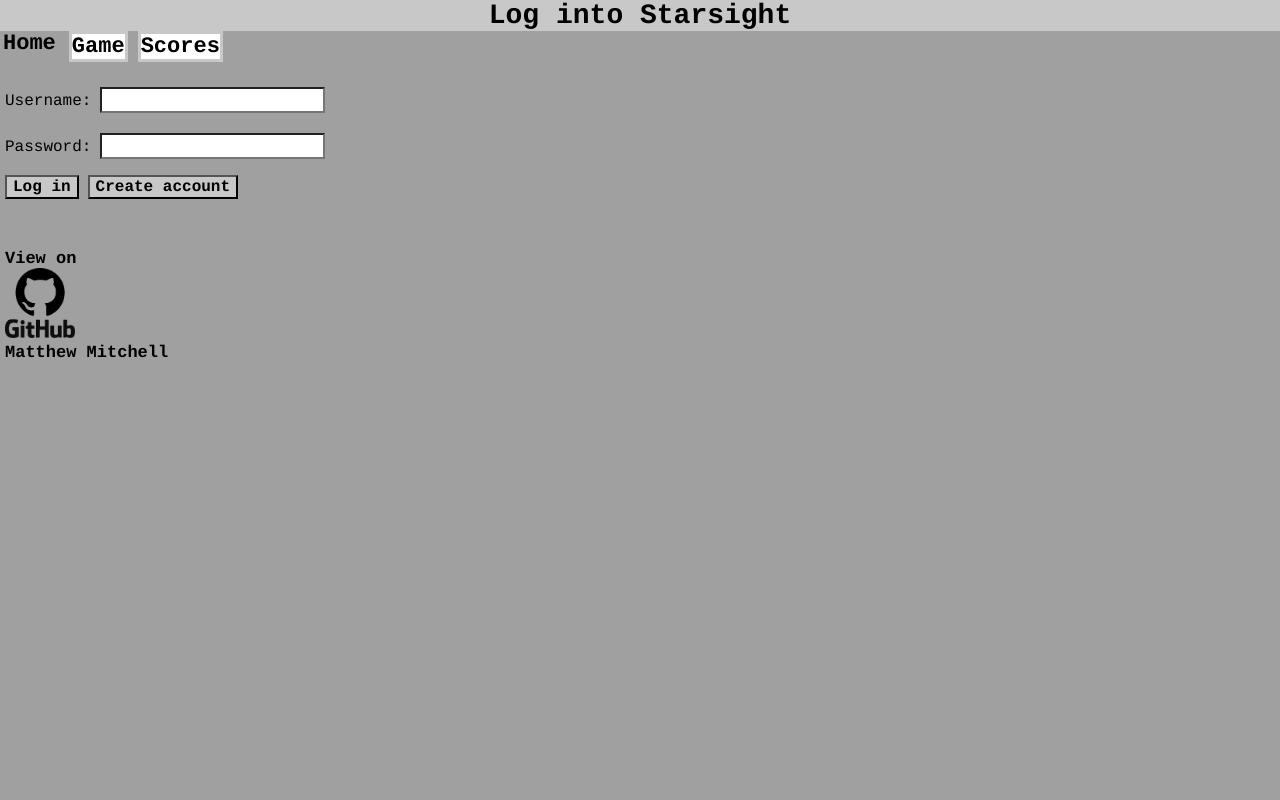
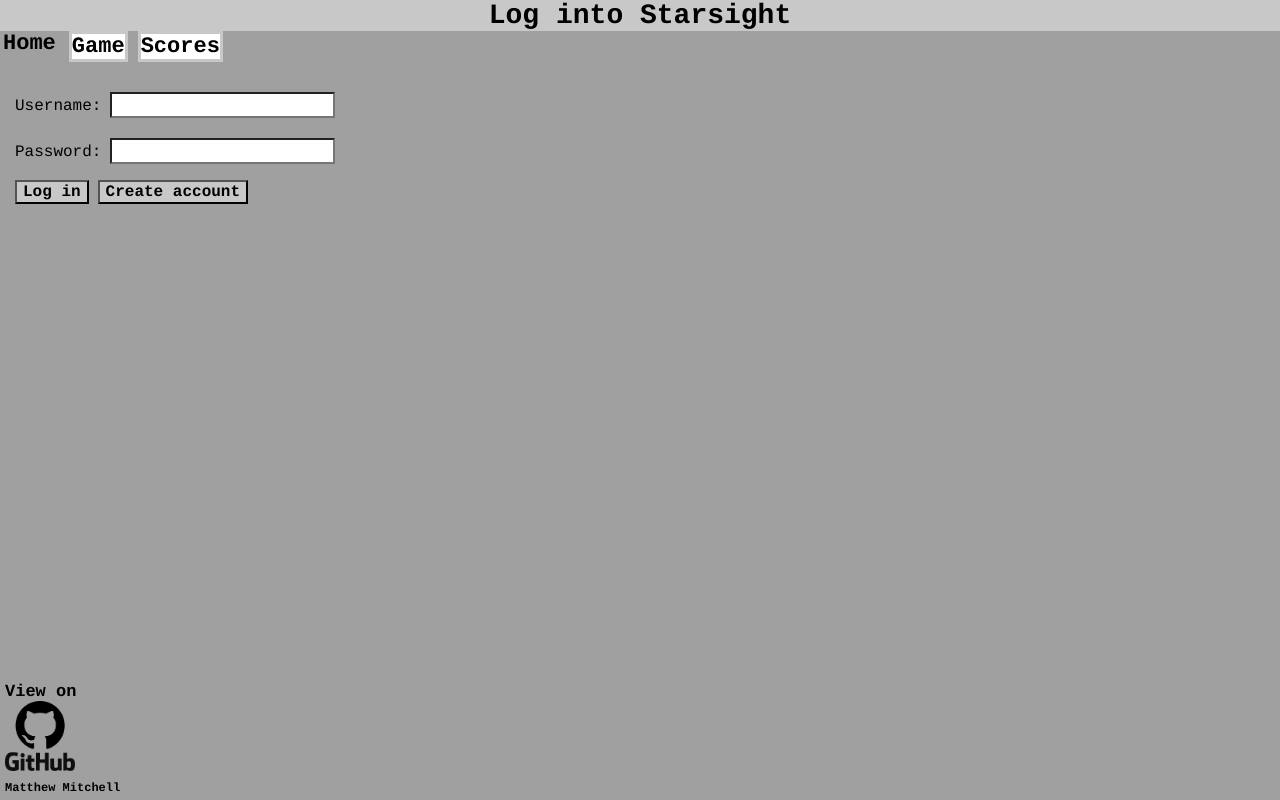
Before and after one commit to MattSteveMitch/startup, a React (Vite) app: page / in a window 1280 px wide. Built offline with nearby package versions, Linux system fonts and the light colour scheme.

Commit message:
Made home page flexible, Github link at the very bottom

```diff
--- a/index.html
+++ b/index.html
@@ -11,5 +11,5 @@
 </body>
 
 <!--To do:
-not found page
+change browser tab title (and icon?) depending on what page you're on
 -->
--- a/src/app.jsx
+++ b/src/app.jsx
@@ -4,22 +4,24 @@ import {Login} from "/src/home/login";
 import {Game} from "/src/game/game";
 import {Scores} from "/src/scores/scores";
 import {Register} from "/src/home/register";
+import {Secret} from "/src/secret/secret";
 import {NotFound} from "./not_found";
 import "./app.css"
 
 
 export default function App() {
     return (
-        <div className="body">
+        <div>
             <BrowserRouter>
                 <Routes>
                     <Route path="/" element={<Login />}></Route>
                     <Route path="/game" element={<Game />}></Route>
                     <Route path="/scores" element={<Scores />}></Route>
                     <Route path="/register" element={<Register />}></Route>
+                    <Route path="/secret" element={<Secret />}></Route>
                     <Route path="*" element={<NotFound />}></Route>
                 </Routes>
             </BrowserRouter>
         </div>
-    )
+    );
 }
--- a/src/home/home.css
+++ b/src/home/home.css
@@ -1,6 +1,13 @@
-main {
-    display: block;
-    margin-top: 5px;
+.body.home {
+    height: 100vh;
+    display: flex;
+    flex-direction: column;
+}
+
+main.home {
+    margin-top: 10px;
+    margin-left: 15px;
+    flex: 1 0 180px;
 }
 
 button:hover {
@@ -18,7 +25,6 @@ label {
     margin-right: 9px;
 }
 
-
 button {
     font-weight: bold;
     font-size: 16px;
@@ -30,7 +36,12 @@ button {
 
 footer {
     margin-left: 5px;
-    margin-top: 50px;
     font-size: 17px;
     font-weight: bold;
 }
+
+p#author {
+    padding-bottom: 5px;
+    padding-top: 5px;
+    font-size: 12px;
+}
--- a/src/home/login.jsx
+++ b/src/home/login.jsx
@@ -4,7 +4,7 @@ import "./home.css";
 
 export function Login() {
     return (
-        <div className="body">
+        <div className="body home">
             <header>
                 <h1>Log into Starsight</h1>
                 <nav>
@@ -13,7 +13,7 @@ export function Login() {
                     <NavLink className="navlink" to="/scores">Scores</NavLink>
                 </nav>
             </header>
-            <main>
+            <main className="home">
                 <div>
                     <form action="/game">
                         <section>
@@ -41,7 +41,7 @@ export function Login() {
                 <a href="https://github.com/MattSteveMitch/startup">
                     <img src="github.png" alt="Github logo" width="70" />
                 </a>
-                <p>Matthew Mitchell</p>
+                <p id="author">Matthew Mitchell</p>
             </footer>
         </div>
     );
--- a/src/home/register.jsx
+++ b/src/home/register.jsx
@@ -4,7 +4,7 @@ import "./home.css"
 
 export function Register() {
     return (
-        <div className="body">
+        <div className="body home">
             <header>
                 <h1>Sign up for Starsight account</h1>
                 <nav>
@@ -14,7 +14,7 @@ export function Register() {
                 </nav>
             </header>
 
-            <main>
+            <main className="home">
                 <div>
                     <form action="/">
                         <section>
--- a/src/scores/scores.css
+++ b/src/scores/scores.css
@@ -54,6 +54,7 @@ tr.spare > td {
 section.score {
     padding-right: 30px;
     border-right: 1px solid black;
+    padding-bottom: 30px;
 }
 
 .personal {
@@ -92,6 +93,5 @@ section.score {
     section.score {
         border-right: none;
         border-bottom: 1px solid black;
-        padding-bottom: 30px;
     }
 }
--- a/secret/secret.css
+++ b/src/secret/secret.css
@@ -7,7 +7,12 @@
     background-color: gray;
 }
 
+main.secret {
+    display: block;
+}
+
 pre {
+    margin-bottom: 50px;
     font-family: Tengwar;
     font-size: 65px;
     font-style: italic;
--- /dev/null
+++ b/src/secret/secret.jsx
@@ -0,0 +1,18 @@
+import React from "react";
+import "./secret.css";
+
+export function Secret() {
+    return (
+        <main className="secret">
+            <pre>hlE:^!  y&lt;;&gt;  hvA  ds*kvOredE  nlOd~ElIz  ske=rte  m&#125;'&#91;jA!</pre>
+            <pre>Ds*  z*  tNEwra  kr:'ta=dE  bY  nlOd~ElI.</pre>
+            <pre>$a nZag drobtalOkF,     $a nZag gb~EtalO</pre>
+            <pre>$a nZag TRkatalOkF,     GA brozmO $e;' kRp`etalO</pre>
+            <pre>;'sto  ;'s  teNwar  kre;@dO  por  nO+lEd~Il.</pre>
+            <pre>!holA!  !;&gt;sted  ha  dEskubI;'rto  ;'l  mEns@Ke  &#125;'&#91;kreto  dE  nO+lEd~Il! </pre>
+            <pre>s*  ;&gt;sted  pu;'dE  lEer  ;'sto,  !ti;'nE  mI  Respeto!</pre>
+            <pre>sd~E  m:'  nA  :'mlA+  ta  P  flOwoNI  dArs'  &#40;splEdE  fnOtekilAY&#40;,</pre>
+            <pre>mtastvE+mci&lt;taj&lt;:'mlA+dtokmO</pre>
+        </main>
+    );
+}
```
Also changed, not shown: secret/index.html (deleted, +0 -16 lines), secret/secret.html (deleted, +0 -7 lines), src/secret/letter.png (renamed from secret/letter.png), src/secret/tengwar.ttf (renamed from secret/tengwar.ttf).
